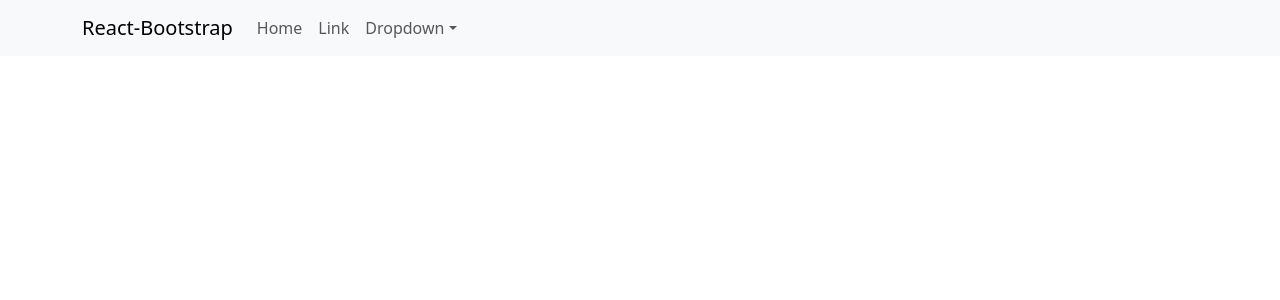
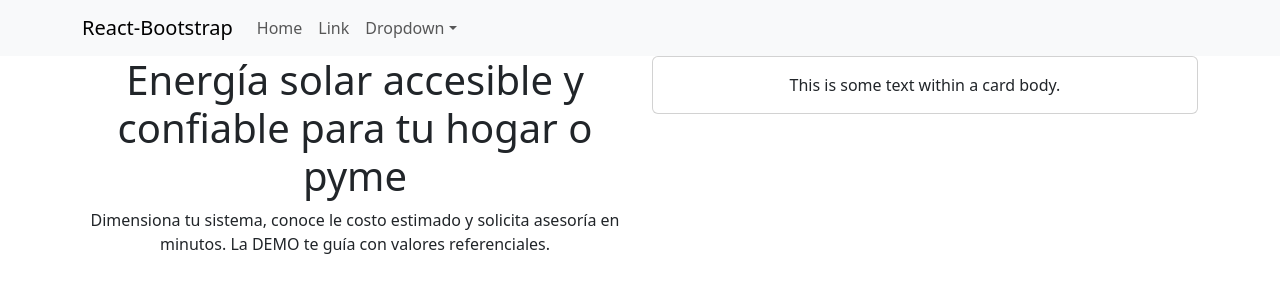
Before and after one commit to Yeikeit/HelioAndes, a React (Create React App) app: page / in a window 1280 px wide. Shown: the top 300 px of the page. Built offline with nearby package versions, Linux system fonts and the light colour scheme.

Commit message:
Avance 1

```diff
--- a/src/components/Hero.js
+++ b/src/components/Hero.js
@@ -1,6 +1,32 @@
+import { Col, Image, Row } from 'react-bootstrap';
+import Container from 'react-bootstrap/Container';
+import Card from 'react-bootstrap/Card';
+
+
 function Hero() {
     return (
-        <div></div>
+
+        <Container>
+            <Row>
+
+
+                <Col md={6}>
+                    <h1>Energía solar accesible y confiable para tu hogar o pyme</h1>
+                    <p>Dimensiona tu sistema, conoce le costo estimado y solicita asesoría en minutos. La DEMO te guía con valores referenciales.</p>
+
+                </Col>
+                <Col md={6}>
+                    <Card>
+                        <Card.Body>This is some text within a card body.</Card.Body>
+                    </Card>
+
+
+                </Col>
+
+
+            </Row>
+        </Container>
+
     );
 }
 
```
